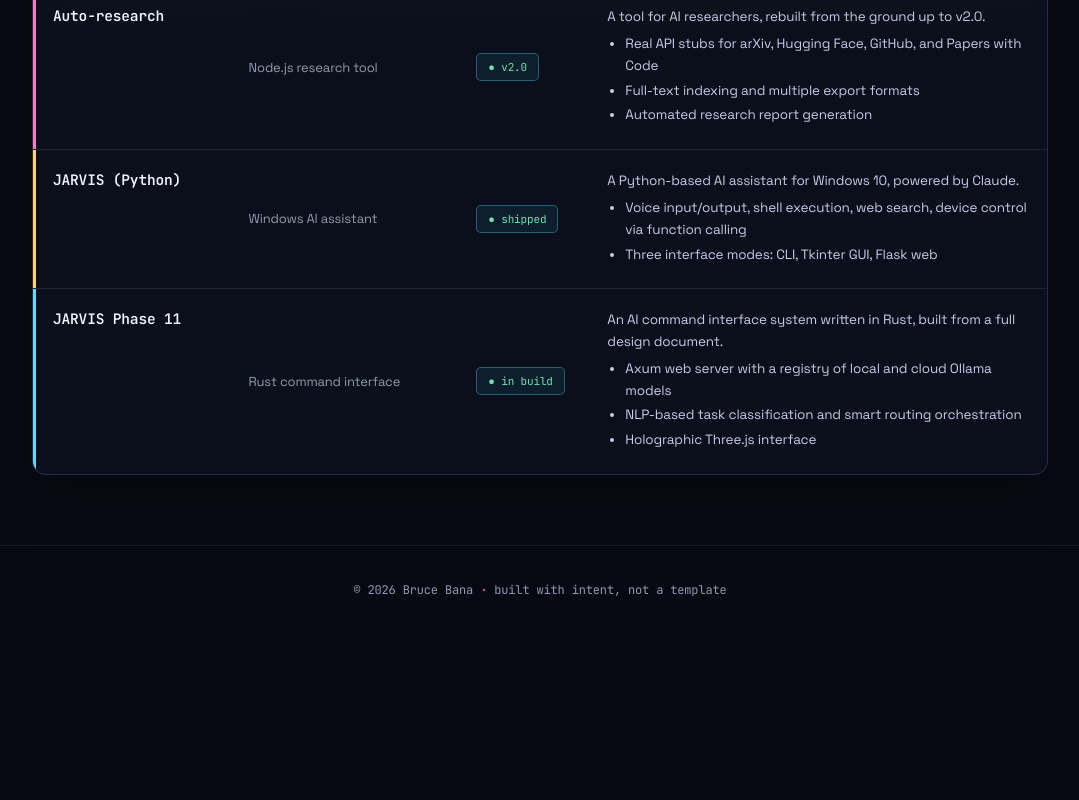
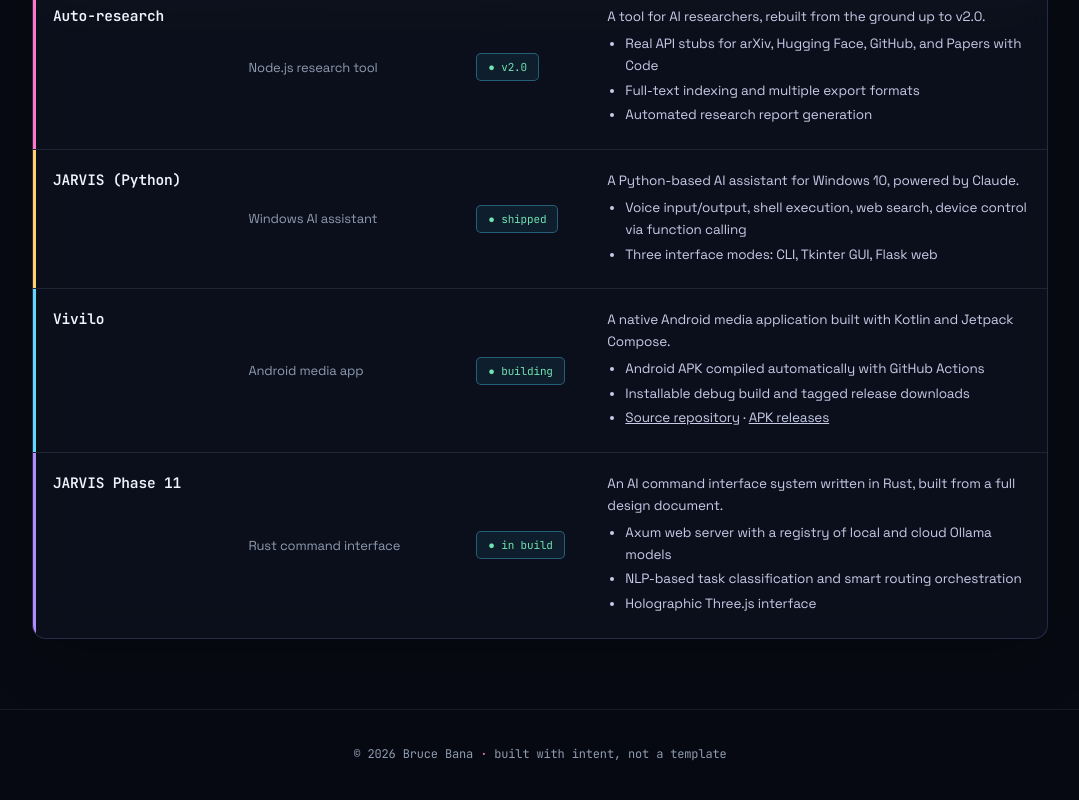
Before and after one commit to bruce-Bana/bruce-Bana.github.io, a plain HTML site: page projects.html in a window 1280 px wide. Shown: the part 802-1602 px from the top of the page, without its empty margins (100-1179 px from the left). Before the commit the page ends 1456 px from the top, so only its background shows below. Drawn offline with Linux system fonts and the light colour scheme.

Commit message:
Add Vivilo Android app to projects page

```diff
--- a/projects.html
+++ b/projects.html
@@ -112,6 +112,20 @@
       </div>
 
       <div class="prow">
+        <div class="pname">Vivilo</div>
+        <div class="ptype">Android media app</div>
+        <div class="pstatus">● building</div>
+        <div class="pdesc">
+          A native Android media application built with Kotlin and Jetpack Compose.
+          <ul>
+            <li>Android APK compiled automatically with GitHub Actions</li>
+            <li>Installable debug build and tagged release downloads</li>
+            <li><a href="https://github.com/bruce-Bana/Vivilo">Source repository</a> · <a href="https://github.com/bruce-Bana/Vivilo/releases/latest">APK releases</a></li>
+          </ul>
+        </div>
+      </div>
+
+      <div class="prow">
         <div class="pname">JARVIS Phase 11</div>
         <div class="ptype">Rust command interface</div>
         <div class="pstatus">● in build</div>
```
